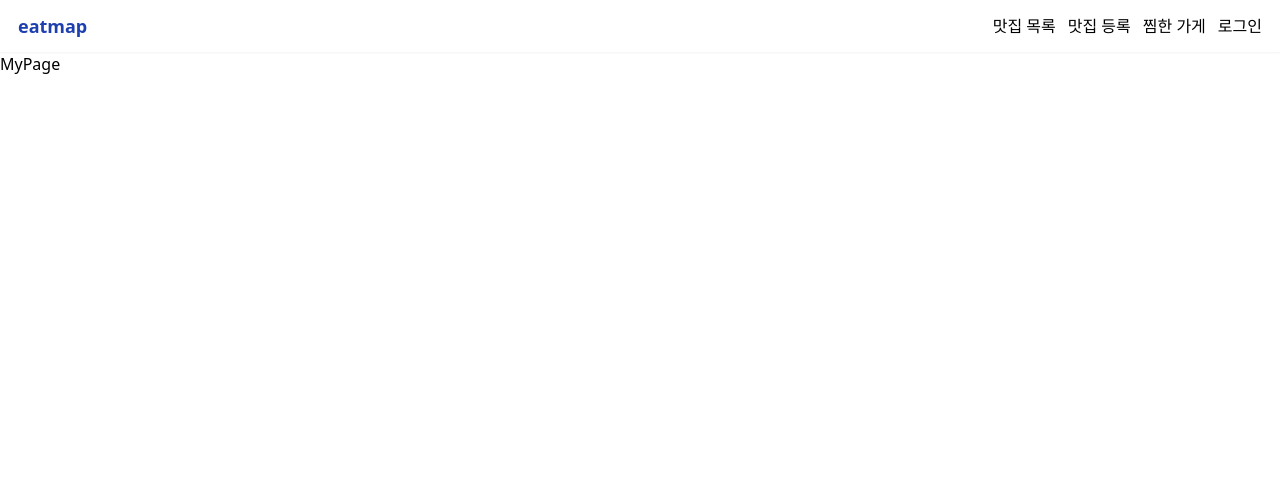
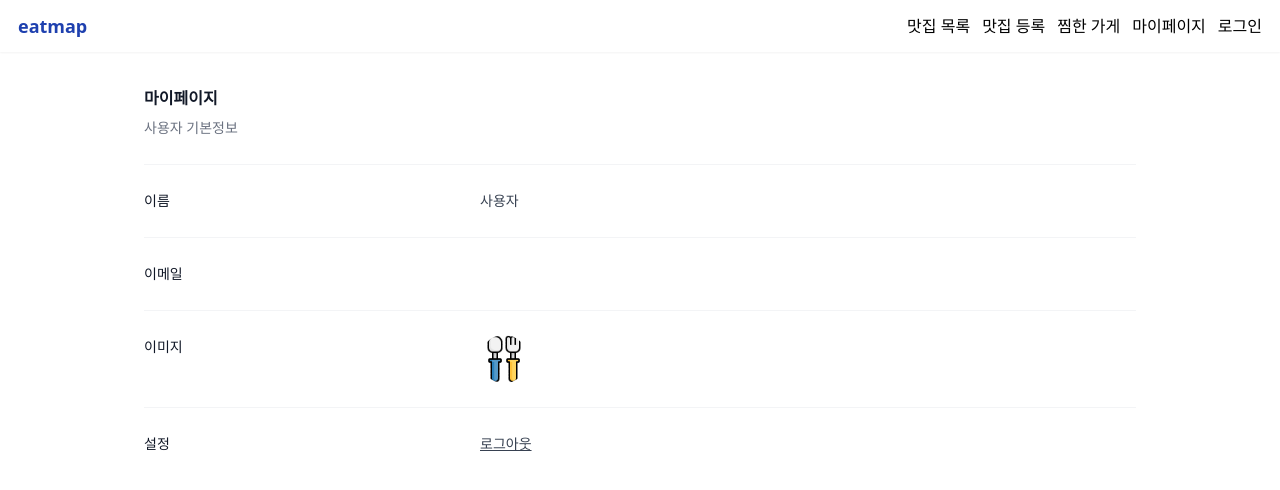
Before and after one commit to SeoeunCho/next-eatmap, a Next.js app: page /users/mypage in a window 1280 px wide. Shown: the top 490 px of the page. Built offline with nearby package versions, Linux system fonts and the light colour scheme; no server answers.

Commit message:
[마이페이지] 마이페이지 컴포넌트 설계

```diff
--- a/src/components/Navbar.tsx
+++ b/src/components/Navbar.tsx
@@ -26,6 +26,9 @@
           </Link>
           <Link href="/users/likes" className="navbar__list--item">
             찜한 가게
+          </Link>
+          <Link href="/users/mypage" className="navbar__list--item">
+            마이페이지
           </Link>
           {status === "authenticated" ? (
             <button type="button" onClick={() => signOut()}>
@@ -59,12 +62,25 @@
             <Link href="/users/likes" className="navbar__list--item--mobile">
               찜한 가게
             </Link>
-            <Link
-              href="/api/auth/signin"
-              className="navbar__list--item--mobile"
-            >
-              로그인
+            <Link href="/users/mypage" className="navbar__list--item--mobile">
+              마이페이지
             </Link>
+            {status === "authenticated" ? (
+              <button
+                type="button"
+                onClick={() => signOut()}
+                className="navbar__list--item--mobile text-left"
+              >
+                로그아웃
+              </button>
+            ) : (
+              <Link
+                href="/api/auth/signin"
+                className="navbar__list--item--mobile"
+              >
+                로그인
+              </Link>
+            )}
           </div>
         </div>
       )}
--- a/src/pages/index.tsx
+++ b/src/pages/index.tsx
@@ -1,5 +1,3 @@
-import { useState } from "react";
-
 import Map from "@/components/Map";
 import Markers from "@/components/Markers";
 
@@ -9,8 +7,6 @@
 import axios from "axios";
 
 export default function Home({ stores }: { stores: StoreType[] }) {
-  const [currentStore, setCurrentStore] = useState(null);
-
   return (
     <>
       <Map />
@@ -20,11 +16,10 @@
   );
 }
 
-export async function getStaticProps() {
+export async function getServerSideProps() {
   const stores = await axios(`${process.env.NEXT_PUBLIC_API_URL}/api/stores`);
 
   return {
     props: { stores: stores.data },
-    revalidate: 60 * 60,
   };
 }
--- a/src/pages/users/mypage.tsx
+++ b/src/pages/users/mypage.tsx
@@ -1,7 +1,67 @@
-export default function MyPage() {
+/* eslint-disable @next/next/no-img-element */
+import { useSession, signOut } from "next-auth/react";
+
+export default function Mypage() {
+  const { data: session } = useSession();
+
   return (
-    <div>
-      <h1>MyPage</h1>
+    <div className="md:max-w-5xl mx-auto px-4 py-8">
+      <div className="px-4 sm:px-0">
+        <h3 className="text-base font-semibold leading-7 text-gray-900">
+          마이페이지
+        </h3>
+        <p className="mt-1 max-w-2xl text-sm leading-6 text-gray-500">
+          사용자 기본정보
+        </p>
+      </div>
+      <div className="mt-6 border-t border-gray-100">
+        <dl className="divide-y divide-gray-100">
+          <div className="px-4 py-6 sm:grid sm:grid-cols-3 sm:gap-4 sm:px-0">
+            <dt className="text-sm font-medium leading-6 text-gray-900">
+              이름
+            </dt>
+            <dd className="mt-1 text-sm leading-6 text-gray-700 sm:col-span-2 sm:mt-0">
+              {session?.user.name ?? "사용자"}
+            </dd>
+          </div>
+          <div className="px-4 py-6 sm:grid sm:grid-cols-3 sm:gap-4 sm:px-0">
+            <dt className="text-sm font-medium leading-6 text-gray-900">
+              이메일
+            </dt>
+            <dd className="mt-1 text-sm leading-6 text-gray-700 sm:col-span-2 sm:mt-0">
+              {session?.user.email}
+            </dd>
+          </div>
+          <div className="px-4 py-6 sm:grid sm:grid-cols-3 sm:gap-4 sm:px-0">
+            <dt className="text-sm font-medium leading-6 text-gray-900">
+              이미지
+            </dt>
+            <dd className="mt-1 text-sm leading-6 text-gray-700 sm:col-span-2 sm:mt-0">
+              <img
+                alt="프로필 이미지"
+                width={48}
+                height={48}
+                className="rounded-full w-12 h-12"
+                src={session?.user.image || "/images/markers/default.png"}
+              />
+            </dd>
+          </div>
+          <div className="px-4 py-6 sm:grid sm:grid-cols-3 sm:gap-4 sm:px-0">
+            <dt className="text-sm font-medium leading-6 text-gray-900">
+              설정
+            </dt>
+            <dd className="mt-1 text-sm leading-6 text-gray-700 sm:col-span-2 sm:mt-0">
+              <button
+                type="button"
+                className="underline hover:text-gray-500"
+                onClick={() => signOut()}
+              >
+                로그아웃
+              </button>
+            </dd>
+          </div>
+        </dl>
+      </div>
     </div>
   );
 }
```
